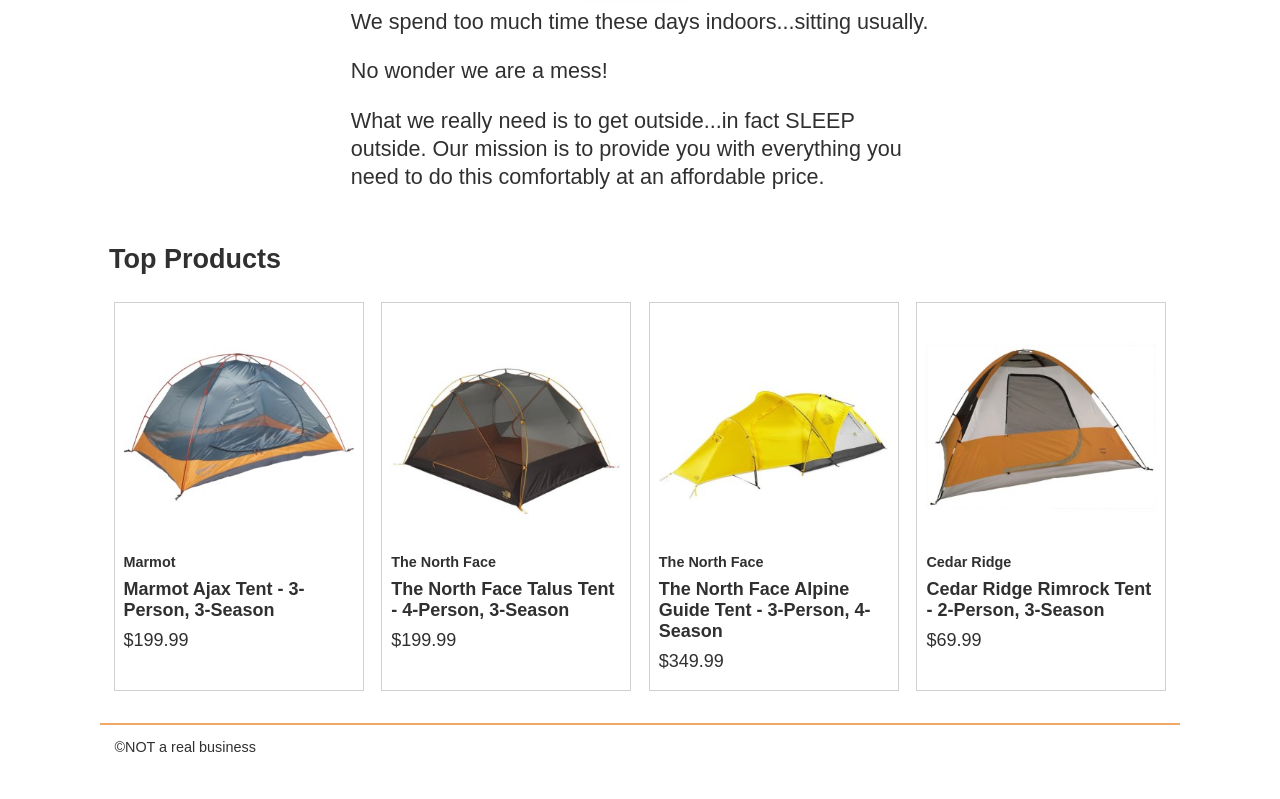
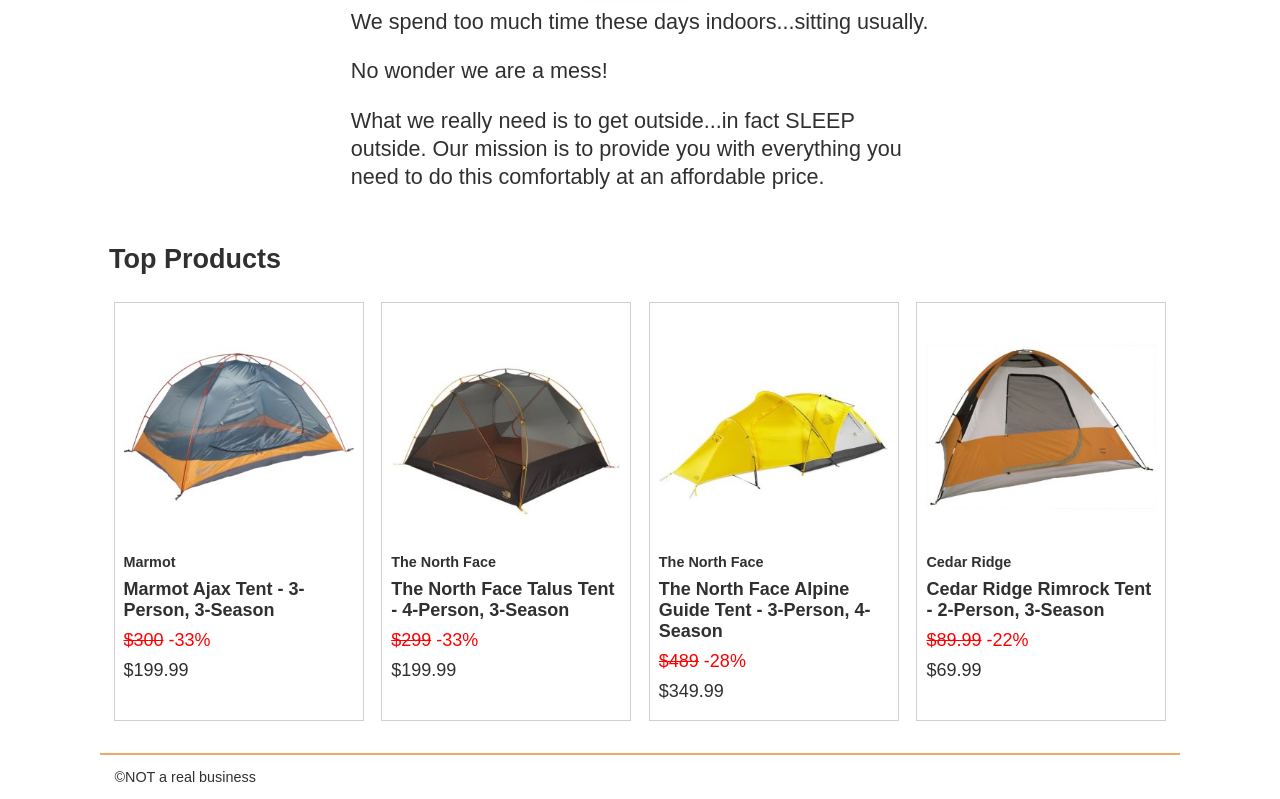
Before and after one commit to ktakamasa/wdd330-group03, a website built with Vite: page src/index.html in a window 1280 px wide. Shown: the part 430-1229 px from the top of the page. Before the commit the page ends 1199 px from the top, so only its background shows below. Built offline with nearby package versions, Linux system fonts and the light colour scheme.

Commit message:
Completed Discount indicator-product listing activity

```diff
--- a/src/css/style.css
+++ b/src/css/style.css
@@ -154,6 +154,10 @@
 .card__name {
   font-size: 1em;
 }
+
+.card__msrp {
+  color: red;
+}
 /* End product list card */
 
 .product-detail {
--- a/src/js/ProductList.mjs
+++ b/src/js/ProductList.mjs
@@ -1,21 +1,34 @@
-import {renderListWithTemplate } from "./utils.mjs";
+import { renderListWithTemplate } from "./utils.mjs";
+
+function calculateDiscountPercentage(msrp, final) {
+    return Math.round((msrp - final) / msrp * 100);
+}
 
 function productCardTemplate(product) {
     if (filterProducts(product)) {
+        let msrp = "";
+        let msrp_val = product.SuggestedRetailPrice;
+        let final_val = product.FinalPrice;
+        if (msrp_val > final_val) {
+            msrp = `<s>$${product.SuggestedRetailPrice}</s> -${calculateDiscountPercentage(msrp_val, final_val)}%`;
+        }
+
+
         return `<li class="product-card">
     <a href="product_pages/index.html?product=${product.Id}">
     <img src="${product.Image}" alt="Image of ${product.Name}"/>
     <h3 class="card__brand">${product.Brand.Name}</h3>
     <h2 class="card__name">${product.Name}</h2>
-    <p class="product-card__price">$${product.FinalPrice}</p></a>
+    <p class="card__msrp">${msrp}</p>
+    <p class="product-card__price">$${final_val}</p>
     </li>`;
     }
-  }
+}
 
-function filterProducts (product) {
+function filterProducts(product) {
     const activeProducts = ["880RR", "985RF", "985PR", "344YJ"];
-    if(activeProducts.includes(product.Id)) {
-    return true;
+    if (activeProducts.includes(product.Id)) {
+        return true;
     }
 }
 
```
